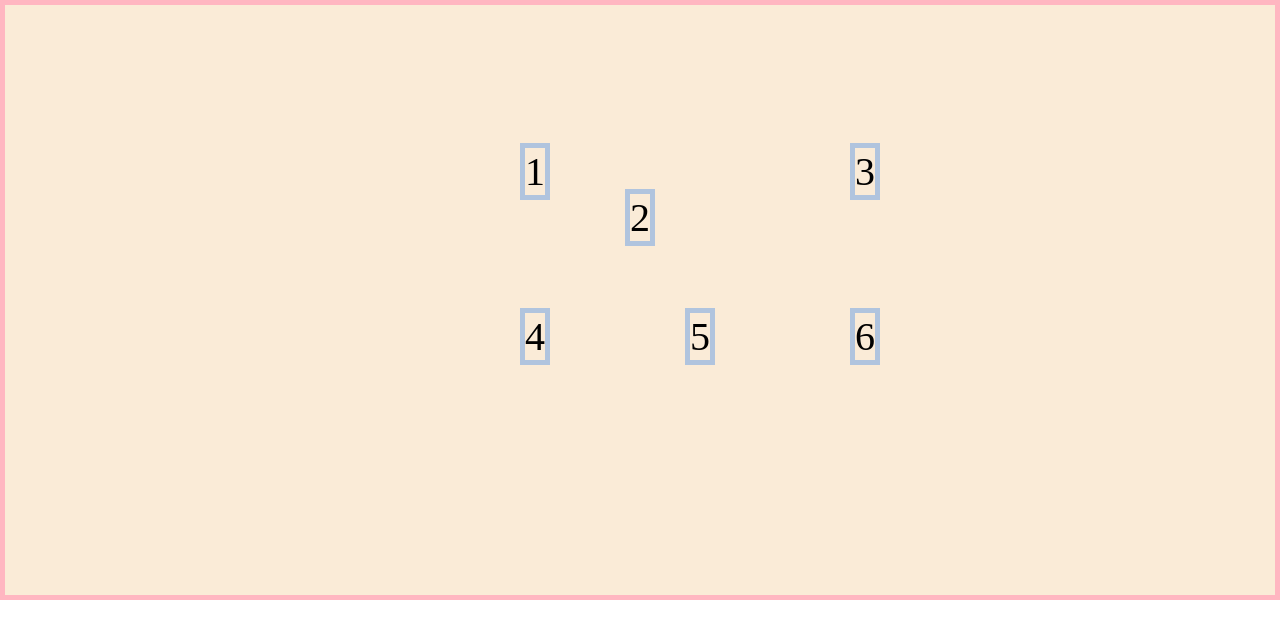
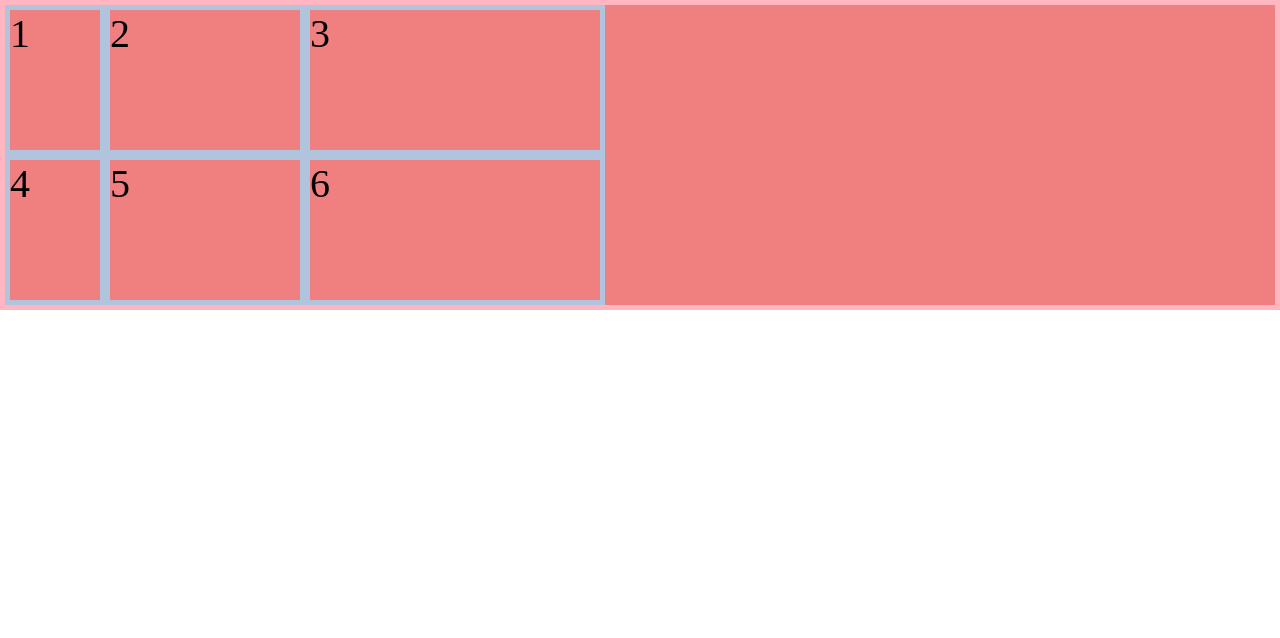
Before and after one commit to facuezeperalta/CSSgridBasicoPlatzi, a plain HTML site: page index.html in a window 1280 px wide. Drawn offline with Linux system fonts and the light colour scheme.

Commit message:
repasando andamos

```diff
--- a/css/estilosproyectos.css
+++ b/css/estilosproyectos.css
@@ -79,6 +79,7 @@ main{
 .dishes-grid{
 
     display: grid;
+
     grid-template-columns: repeat(auto-fit, minmax(75px,250px));
     grid-auto-rows: 1fr;
     gap: 25px;
@@ -113,6 +114,7 @@ main{
     grid-template-columns: repeat(auto-fit,minmax(100px,150px));
     gap:25px
 
+
 }
 
 .menu-grid-item img{
--- a/css/style.css
+++ b/css/style.css
@@ -10,24 +10,13 @@ html{
 
 .container{
     border: 5px solid lightpink;
-    background-color: antiquewhite;
+    background-color: lightcoral;
     display: grid;
-    gap: 15px;
-    grid-template-columns: 150px 150px 150px;
+    grid-template-columns: 100px 200px 300px;
     grid-auto-rows: 150px;
-    height: 600px;
-    place-content: center;
-    justify-items: end;
-    align-items: start;
-
 }
 
 .item{
     border: 5px solid lightsteelblue ;
     font-size: 4rem;
 }
-
-.item-2{
-    justify-self: center;
-    align-self: center;
-}
--- a/css/ubicacion.css
+++ b/css/ubicacion.css
@@ -14,8 +14,7 @@ html{
     display: grid;
     grid-template-columns: 150px 150px 150px;
     grid-template-rows: 75px 75px 75px;
-    grid-template-areas:
-        ;
+    /* grid-template-areas: ; */
     place-content: center;
 }
 
```
